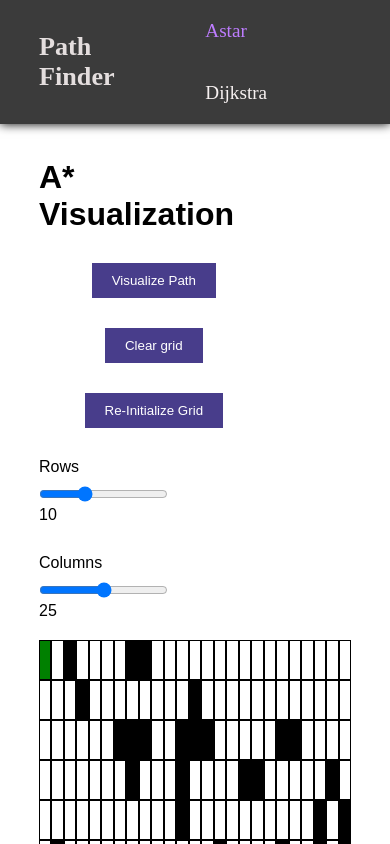
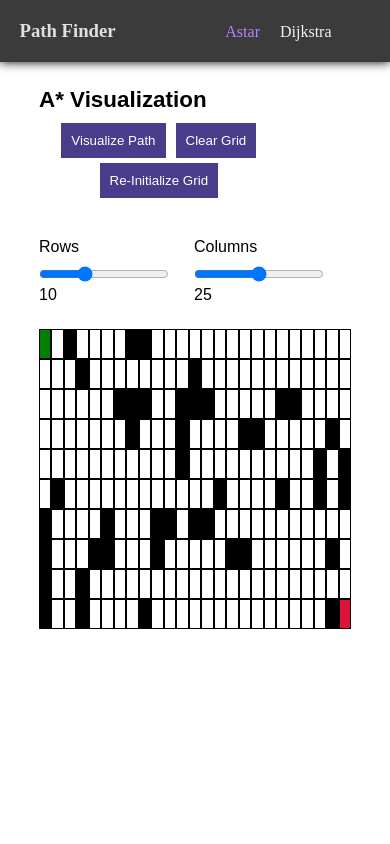
Before and after one commit to anthony-magana/PathFinder, a React (Create React App) app: page / in a window 390 px wide. Shown: the top 844 px of the page. Built offline with nearby package versions, Linux system fonts and the light colour scheme.

Commit message:
added some responsive styling

```diff
--- a/src/components/Astar/AstarVisualizer.css
+++ b/src/components/Astar/AstarVisualizer.css
@@ -10,44 +10,41 @@
   flex-wrap: wrap;
   align-items: center;
   max-width: 80%;
+  margin-top: 10px;
+  margin-bottom: 25px;
 }
 
 .astar-title {
-  margin-top: 10px;
-  margin-right: 20px;
-  margin-bottom: 20px;
   flex: 1;
+  margin-right: 10px;
 }
 
 .visualize-btn {
-  margin-top: 10px;
-  margin-right: 20px;
-  margin-bottom: 20px;
   background: darkslateblue;
   border: none;
   padding: 10px 20px;
   color: white;
   cursor: pointer;
+  margin-right: 10px;
+  margin-bottom: 5px;
 }
 
 .clear-grid-btn {
-  margin-top: 10px;
-  margin-right: 20px;
-  margin-bottom: 20px;
   background: darkslateblue;
   border: none;
   padding: 10px 20px;
+  margin-right: 10px;
+  margin-bottom: 5px;
   color: white;
   cursor: pointer;
 }
 
 .initialize-grid-btn {
-  margin-top: 10px;
-  margin-right: 20px;
-  margin-bottom: 20px;
   background: darkslateblue;
   border: none;
   padding: 10px 20px;
+  margin-right: 10px;
+  margin-bottom: 5px;
   color: white;
   cursor: pointer;
 }
@@ -55,21 +52,20 @@
 .custom-grid-wrapper {
   display: flex;
   justify-content: flex-start;
-  flex-wrap: wrap;
+  flex-wrap: nowrap;
   align-items: center;
   max-width: 80%;
+  margin-bottom: 25px;
 }
 
 .custom-rows {
   margin-top: 10px;
   margin-right: 40px;
-  margin-bottom: 20px;
 }
 
 .custom-cols {
   margin-top: 10px;
   margin-right: 20px;
-  margin-bottom: 20px;
 }
 
 .custom-rows-title {
@@ -82,3 +78,56 @@
   padding-bottom: 10px;
   font-size: 1rem;
 }
+input {
+  width: 200px;
+}
+
+@media screen and (max-width: 1006px) {
+  .astar-title {
+    font-size: 1.6rem;
+    padding-bottom: 10px;
+  }
+  .visualize-btn {
+    padding: 10px 10px;
+  }
+  .clear-grid-btn {
+    padding: 10px 10px;
+  }
+  .initialize-grid-btn {
+    padding: 10px 10px;
+  }
+  .custom-grid-wrapper {
+    max-width: 100%;
+  }
+  .custom-rows {
+    margin-right: 25px;
+  }
+  input {
+    width: 130px;
+  }
+}
+@media screen and (max-width: 782px) {
+  .astar-title {
+    font-size: 1.4rem;
+  }
+}
+@media screen and (max-width: 350px) {
+  .astar-title {
+    font-size: 1.2rem;
+  }
+  input {
+    width: 85px;
+  }
+  .custom-rows-title {
+    font-size: 14px;
+  }
+  .custom-cols-title {
+    font-size: 14px;
+  }
+  .custom-rows {
+    font-size: 14px;
+  }
+  .custom-cols {
+    font-size: 14px;
+  }
+}
--- a/src/components/Astar/AstarVisualizer.jsx
+++ b/src/components/Astar/AstarVisualizer.jsx
@@ -148,7 +148,7 @@ function AstarVisualizer() {
           Visualize Path
         </button>
         <button className="clear-grid-btn" onClick={clearGrid}>
-          Clear grid
+          Clear Grid
         </button>
         <button className="initialize-grid-btn" onClick={reInitialize}>
           Re-Initialize Grid
--- a/src/components/Dijkstra/DijkstraVisualizer.jsx
+++ b/src/components/Dijkstra/DijkstraVisualizer.jsx
@@ -31,9 +31,7 @@ function DijkstraPathFinder() {
   return (
     <div className="wrapper">
       <div className="container">
-        <h1 className="dijkstra-title">
-          Dijkstra Visualization (In progress){" "}
-        </h1>
+        <h1 className="dijkstra-title">Dijkstra Visualization (coming soon)</h1>
       </div>
 
       {/* gridwithnode */}
--- a/src/components/Navbar/Nav.module.css
+++ b/src/components/Navbar/Nav.module.css
@@ -30,7 +30,7 @@
 .Nav_item_wrapper {
   list-style: none;
   display: inline-flex;
-  flex-wrap: wrap;
+  flex-wrap: nowrap;
   padding: 0;
 }
 
@@ -46,3 +46,21 @@
 .selected {
   color: rgb(190, 125, 255);
 }
+
+@media screen and (max-width: 490px) {
+  .Nav_brand {
+    font-size: 1.2rem;
+    margin-left: 5%;
+  }
+}
+@media screen and (max-width: 430px) {
+  .Nav_link {
+    font-size: 16px;
+  }
+  .Nav_brand {
+    font-size: 1rem;
+  }
+  .Nav_item {
+    margin-right: 0px;
+  }
+}
--- a/src/components/Node.css
+++ b/src/components/Node.css
@@ -80,3 +80,9 @@
     background-color: #81c784;
   }
 }
+@media screen and (max-width: 540px) {
+  .node {
+    width: 30px;
+    height: 30px;
+  }
+}
```
